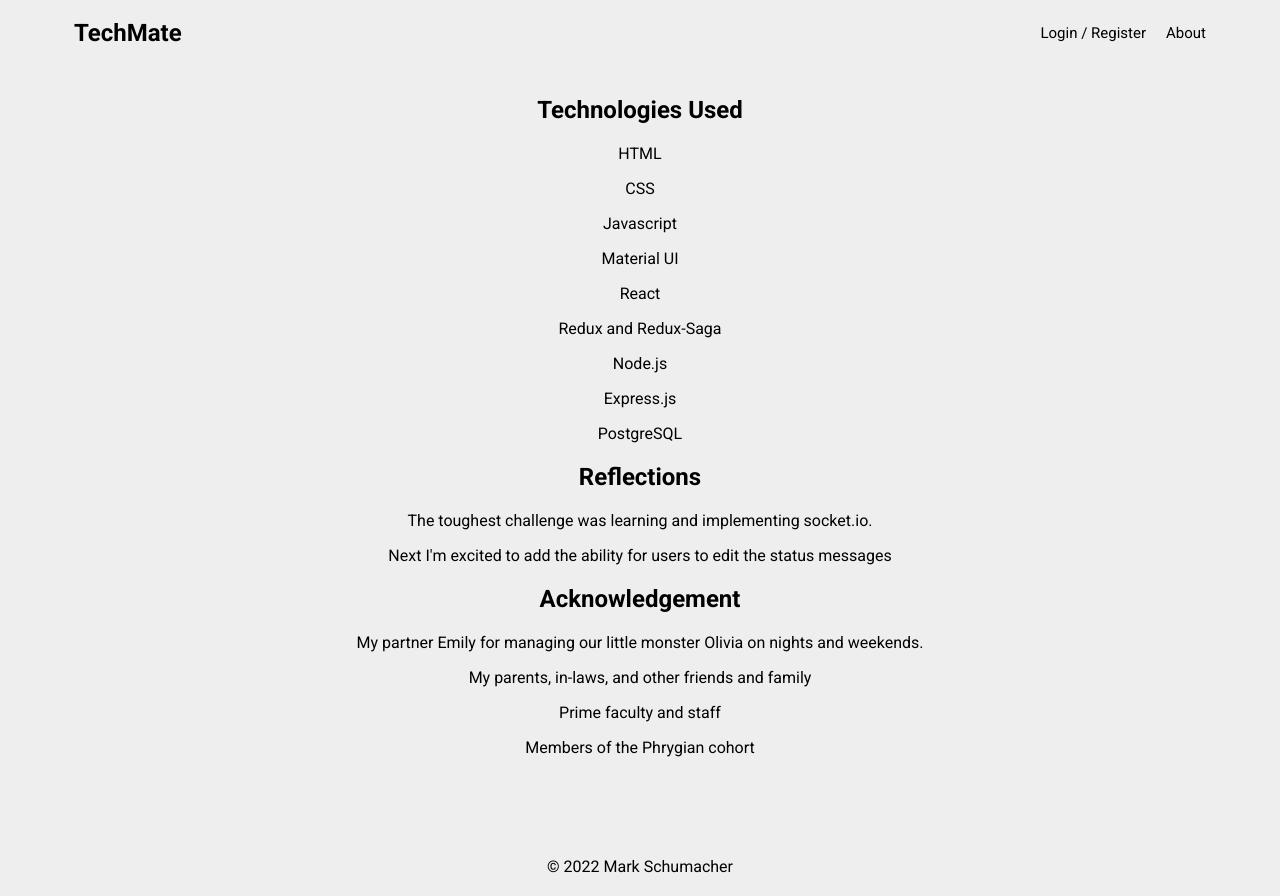
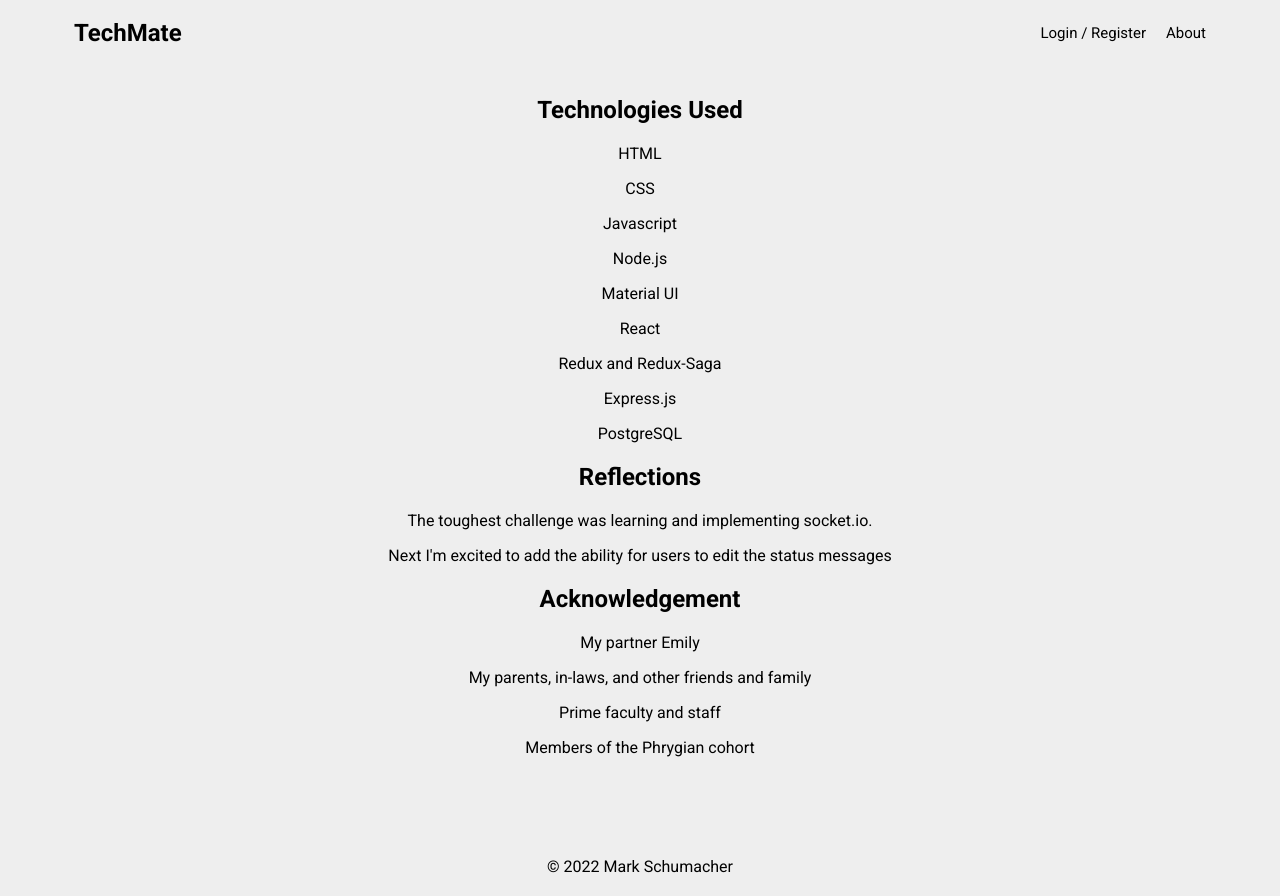
Before and after one commit to VenoMidas/TechMate, a React (Create React App) app: page /#/about in a window 1280 px wide. Built offline with nearby package versions, Linux system fonts and the light colour scheme; no server answers.

Commit message:
Update AboutPage

```diff
--- a/src/components/AboutPage/AboutPage.jsx
+++ b/src/components/AboutPage/AboutPage.jsx
@@ -14,10 +14,10 @@ function AboutPage() {
           <p>HTML</p>
           <p>CSS</p>
           <p>Javascript</p>
+          <p>Node.js</p>
           <p>Material UI</p>
           <p>React</p>
           <p>Redux and Redux-Saga</p>
-          <p>Node.js</p>
           <p>Express.js</p>
           <p>PostgreSQL</p>
 
@@ -26,7 +26,7 @@ function AboutPage() {
         <p>Next I'm excited to add the ability for users to edit the status messages</p>
 
         <h2>Acknowledgement</h2>
-        <p>My partner Emily for managing our little monster Olivia on nights and weekends.</p>
+        <p>My partner Emily</p>
         <p>My parents, in-laws, and other friends and family</p>
         <p>Prime faculty and staff</p>
         <p>Members of the Phrygian cohort</p>
```
